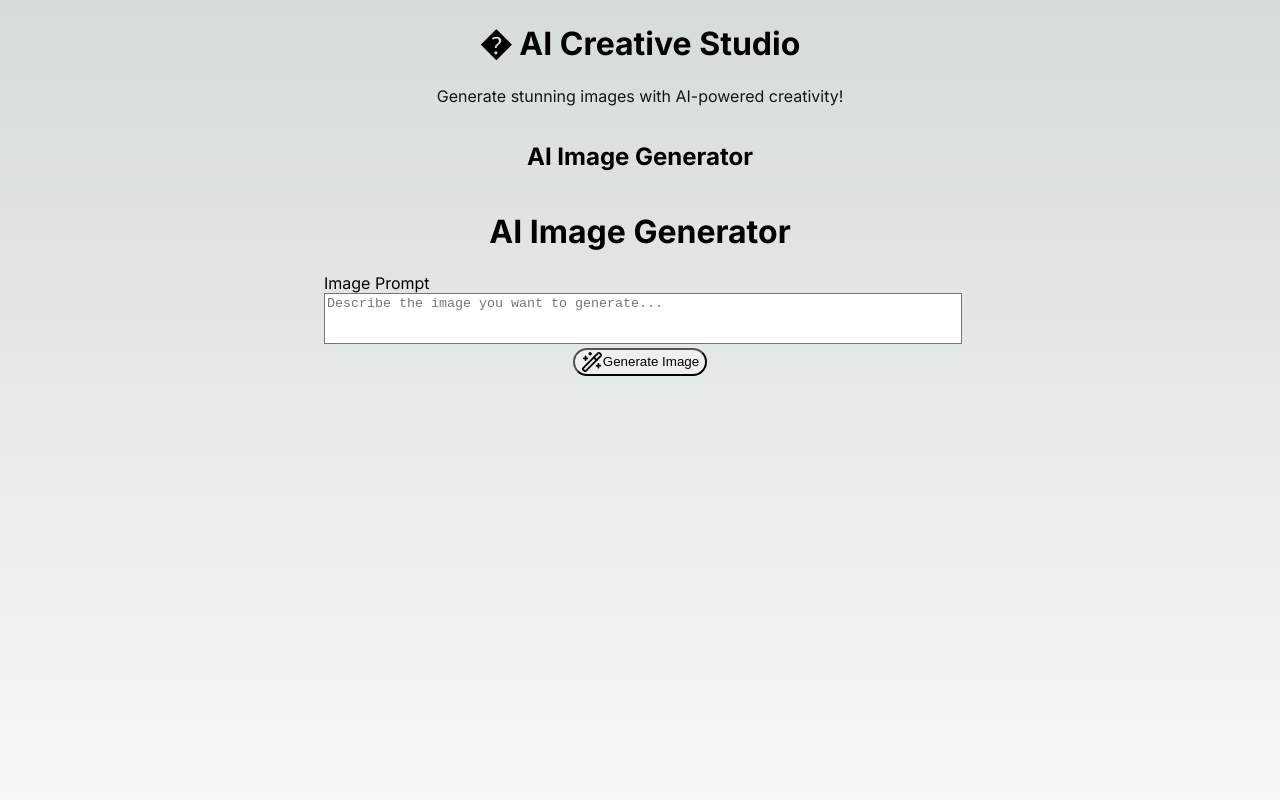
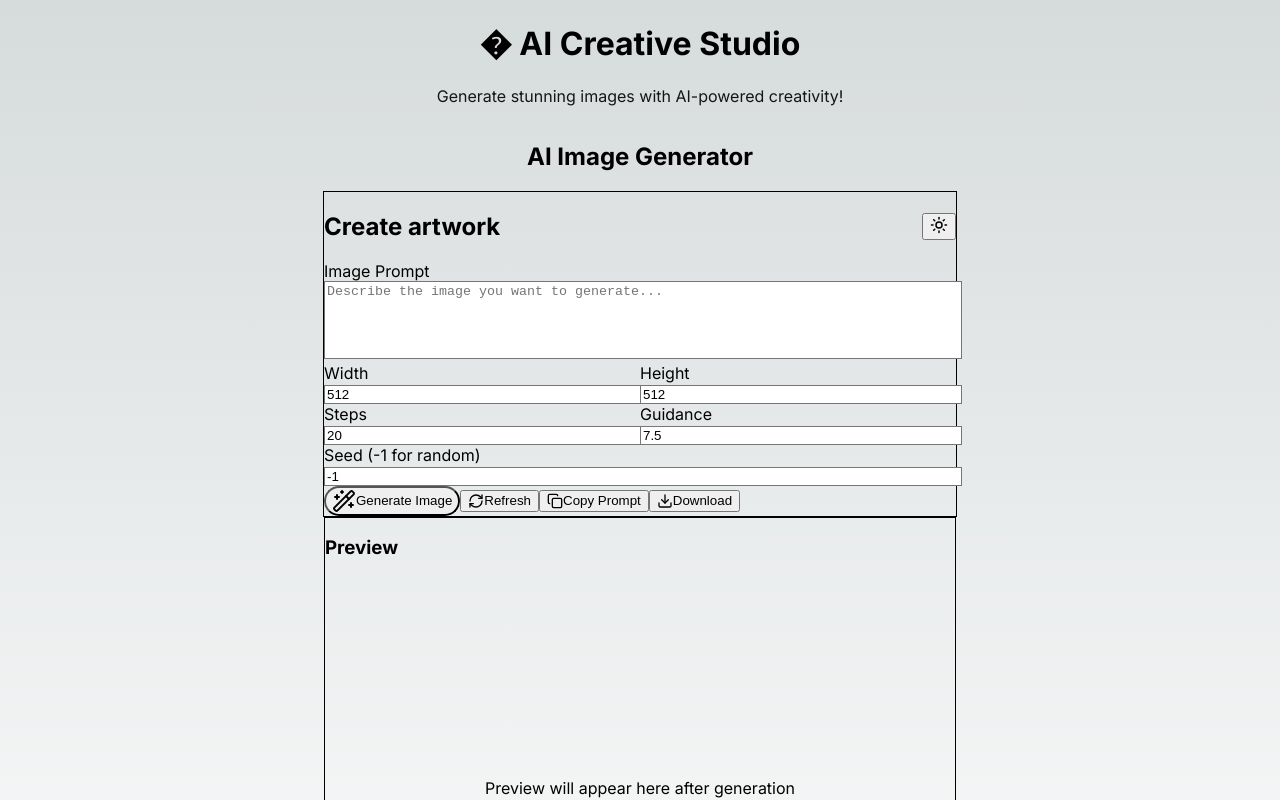
Before and after one commit to anishsinghQB/DiffusionX, a Next.js app: page / in a window 1280 px wide. Shown: the top 800 px of the page. Built offline with nearby package versions, Linux system fonts and the light colour scheme.

Commit message:
Enhance image generator UI and features
cgen-b4733bc6b5cc4fb09b56dc5581fe045b

```diff
--- a/components/image-generator.jsx
+++ b/components/image-generator.jsx
@@ -1,100 +1,287 @@
 'use client'
 
-import { useState } from 'react'
-import { Wand2, Loader2 } from 'lucide-react'
+import { useEffect, useState, useRef } from 'react'
+import { Wand2, Loader2, RefreshCw, Download, Copy, Moon, Sun } from 'lucide-react'
+import { motion, AnimatePresence } from 'framer-motion'
 
 export default function ImageGenerator() {
   const [prompt, setPrompt] = useState('')
   const [isGenerating, setIsGenerating] = useState(false)
-  const [generatedImage, setGeneratedImage] = useState(null)
+  const [imageData, setImageData] = useState(null)
   const [error, setError] = useState('')
 
-  const generateImage = async () => {
+  const [width, setWidth] = useState(512)
+  const [height, setHeight] = useState(512)
+  const [steps, setSteps] = useState(20)
+  const [guidanceScale, setGuidanceScale] = useState(7.5)
+  const [seed, setSeed] = useState(-1)
+
+  const [history, setHistory] = useState([])
+  const [theme, setTheme] = useState('dark')
+
+  const lastPromptRef = useRef('')
+
+  useEffect(() => {
+    try {
+      const stored = localStorage.getItem('ai_image_history')
+      if (stored) setHistory(JSON.parse(stored))
+    } catch (e) {
+      console.error('Failed to load history', e)
+    }
+
+    const savedTheme = localStorage.getItem('theme')
+    if (savedTheme) setTheme(savedTheme)
+    applyTheme(savedTheme || 'dark')
+  }, [])
+
+  useEffect(() => {
+    localStorage.setItem('ai_image_history', JSON.stringify(history))
+  }, [history])
+
+  function applyTheme(t) {
+    const html = document.documentElement
+    if (t === 'dark') html.classList.add('dark')
+    else html.classList.remove('dark')
+  }
+
+  function toggleTheme() {
+    const next = theme === 'dark' ? 'light' : 'dark'
+    setTheme(next)
+    localStorage.setItem('theme', next)
+    applyTheme(next)
+  }
+
+  const generateImage = async (opts = {}) => {
+    if (!prompt || prompt.trim().length === 0) {
+      setError('Please enter a prompt')
+      return
+    }
+
     setIsGenerating(true)
     setError('')
-    setGeneratedImage(null)
+    setImageData(null)
+
+    const payload = {
+      prompt: prompt.trim(),
+      width: opts.width ?? width,
+      height: opts.height ?? height,
+      steps: opts.steps ?? steps,
+      guidance_scale: opts.guidance_scale ?? guidanceScale,
+      seed: opts.seed ?? seed,
+      negative_prompt: '',
+    }
 
     try {
-      const response = await fetch('/api/generate-image', {
+      const res = await fetch('/api/generate-image', {
         method: 'POST',
         headers: { 'Content-Type': 'application/json' },
-        body: JSON.stringify({
-          prompt: prompt.trim(),
-        }),
+        body: JSON.stringify(payload),
       })
 
-      const data = await response.json()
+      const data = await res.json()
 
-      if (!response.ok) throw new Error(data.error || 'Failed to generate image')
+      if (!res.ok) throw new Error(data.error || 'Generation failed')
 
-      setGeneratedImage(data.image)
-    } catch (error) {
-      console.error('Error generating image:', error)
-      setError(error.message || 'Failed to generate image. Please try again.')
+      setImageData({
+        src: data.image,
+        prompt: data.prompt,
+        settings: data.settings,
+        timestamp: Date.now(),
+      })
+
+      lastPromptRef.current = data.prompt
+
+      // push to history
+      setHistory((h) => [
+        {
+          id: Date.now().toString(),
+          image: data.image,
+          prompt: data.prompt,
+          settings: data.settings,
+          createdAt: new Date().toISOString(),
+        },
+        ...h,
+      ])
+    } catch (err) {
+      console.error('Generation error', err)
+      setError(err.message || 'Generation failed')
     } finally {
       setIsGenerating(false)
     }
   }
 
+  const downloadImage = () => {
+    if (!imageData) return
+    const a = document.createElement('a')
+    a.href = imageData.src
+    a.download = `ai-image-${Date.now()}.png`
+    document.body.appendChild(a)
+    a.click()
+    a.remove()
+  }
+
+  const copyPrompt = async () => {
+    if (!lastPromptRef.current) return
+    try {
+      await navigator.clipboard.writeText(lastPromptRef.current)
+    } catch (e) {
+      console.error('Copy failed', e)
+    }
+  }
+
+  const refreshImage = () => {
+    // re-run with same prompt and settings
+    if (!imageData) return
+    const s = imageData.settings || { width, height, steps, guidance_scale: guidanceScale, seed }
+    generateImage({
+      width: s.width,
+      height: s.height,
+      steps: s.steps || s.num_inference_steps,
+      guidance_scale: s.guidance_scale || guidanceScale,
+      seed: s.seed || seed,
+    })
+  }
+
+  const clearHistory = () => {
+    setHistory([])
+    localStorage.removeItem('ai_image_history')
+  }
+
+  const selectHistoryItem = (item) => {
+    setImageData({ src: item.image, prompt: item.prompt, settings: item.settings, timestamp: Date.now() })
+  }
+
   return (
-    <div className="min-h-screen flex flex-col items-center justify-start bg-black p-10 space-y-10">
-      {/* Heading */}
-      <h1 className="text-3xl font-bold text-white tracking-wide">
-        AI Image Generator
-      </h1>
+    <div className="ai-generator-root w-full flex flex-col items-center gap-6 text-gray-900 dark:text-gray-100">
+      <div className="controls-card w-full bg-white/6 dark:bg-black/60 backdrop-blur-sm border border-white/8 rounded-2xl p-6">
+        <div className="header flex items-center justify-between mb-4">
+          <h2 className="generator-title text-2xl font-semibold">Create artwork</h2>
+          <div className="header-actions flex items-center gap-2">
+            <button onClick={toggleTheme} aria-label="Toggle theme" className="icon-btn p-2 rounded-md bg-white/5 hover:bg-white/10">
+              {theme === 'dark' ? <Sun size={18} /> : <Moon size={18} />}
+            </button>
+          </div>
+        </div>
 
-      {/* Prompt Box */}
-      <div className="w-full max-w-2xl space-y-4">
-        <label
-          htmlFor="prompt"
-          className="block text-lg font-semibold text-white"
-        >
-          Image Prompt
-        </label>
+        <label htmlFor="prompt" className="block text-sm font-medium mb-2">Image Prompt</label>
         <textarea
           id="prompt"
           value={prompt}
           onChange={(e) => setPrompt(e.target.value)}
           placeholder="Describe the image you want to generate..."
-          className="w-full p-4 bg-black border border-white/30 rounded-xl text-white placeholder-gray-400 focus:outline-none focus:ring-2 focus:ring-white resize-none"
-          rows="3"
+          className="prompt-input w-full p-4 rounded-xl bg-white/5 border border-white/8 focus:outline-none focus:ring-2 focus:ring-indigo-400 resize-none"
+          rows={3}
         />
+
+        <div className="options-grid grid grid-cols-2 gap-4 mt-4">
+          <div className="option">
+            <label className="block text-sm mb-1">Width</label>
+            <input type="number" value={width} onChange={(e) => setWidth(Number(e.target.value))} className="input-field w-full p-2 rounded-md bg-white/4 border border-white/6" />
+          </div>
+          <div className="option">
+            <label className="block text-sm mb-1">Height</label>
+            <input type="number" value={height} onChange={(e) => setHeight(Number(e.target.value))} className="input-field w-full p-2 rounded-md bg-white/4 border border-white/6" />
+          </div>
+          <div className="option">
+            <label className="block text-sm mb-1">Steps</label>
+            <input type="number" value={steps} onChange={(e) => setSteps(Number(e.target.value))} className="input-field w-full p-2 rounded-md bg-white/4 border border-white/6" />
+          </div>
+          <div className="option">
+            <label className="block text-sm mb-1">Guidance</label>
+            <input step="0.1" type="number" value={guidanceScale} onChange={(e) => setGuidanceScale(Number(e.target.value))} className="input-field w-full p-2 rounded-md bg-white/4 border border-white/6" />
+          </div>
+          <div className="option col-span-2">
+            <label className="block text-sm mb-1">Seed (-1 for random)</label>
+            <input type="number" value={seed} onChange={(e) => setSeed(Number(e.target.value))} className="input-field w-full p-2 rounded-md bg-white/4 border border-white/6" />
+          </div>
+        </div>
+
+        <div className="actions flex items-center gap-3 mt-5">
+          <button onClick={() => generateImage()} className="generate-btn inline-flex items-center gap-2 bg-indigo-600 hover:bg-indigo-700 text-white font-semibold px-4 py-2 rounded-full">
+            {isGenerating ? <Loader2 className="animate-spin" /> : <Wand2 />}
+            <span>{isGenerating ? 'Generating...' : 'Generate Image'}</span>
+          </button>
+
+          <button onClick={refreshImage} className="inline-flex items-center gap-2 bg-white/6 hover:bg-white/10 text-white px-3 py-2 rounded-md">
+            <RefreshCw size={16} />
+            <span className="text-sm">Refresh</span>
+          </button>
+
+          <button onClick={copyPrompt} className="inline-flex items-center gap-2 bg-white/6 hover:bg-white/10 text-white px-3 py-2 rounded-md">
+            <Copy size={16} />
+            <span className="text-sm">Copy Prompt</span>
+          </button>
+
+          <button onClick={downloadImage} className="inline-flex items-center gap-2 bg-white/6 hover:bg-white/10 text-white px-3 py-2 rounded-md">
+            <Download size={16} />
+            <span className="text-sm">Download</span>
+          </button>
+        </div>
+
+        {error && <p className="mt-3 text-sm text-red-400">{error}</p>}
       </div>
 
-      <button
-        onClick={generateImage}
-        className="flex items-center justify-center space-x-3 bg-white text-black font-semibold px-10 py-4 rounded-full shadow-lg hover:bg-gray-200 transition-all duration-200"
-      >
-        {isGenerating ? (
-          <>
-            <Loader2 size={22} className="animate-spin" />
-            <span>Generating...</span>
-          </>
-        ) : (
-          <>
-            <Wand2 size={22} />
-            <span>Generate Image</span>
-          </>
-        )}
-      </button>
+      <div className="preview-and-history w-full flex flex-col lg:flex-row gap-6">
+        <div className="preview-card flex-1 bg-white/6 dark:bg-black/60 border border-white/6 rounded-2xl p-6">
+          <h3 className="text-lg font-medium mb-4">Preview</h3>
 
-      {error && <p className="text-red-500 text-sm">{error}</p>}
+          <div className="preview-inner flex items-center justify-center h-[420px]">
+            <AnimatePresence>
+              {isGenerating && (
+                <motion.div key="loader" initial={{ opacity: 0 }} animate={{ opacity: 1 }} exit={{ opacity: 0 }} className="loader-box flex flex-col items-center gap-3">
+                  <Loader2 className="animate-spin" size={36} />
+                  <p className="text-sm">Generating image, this may take a moment...</p>
+                </motion.div>
+              )}
 
-      {/* Generated Image */}
-      {generatedImage && (
-        <div className="w-full max-w-2xl space-y-6">
-          <div className="bg-black border border-white/20 rounded-xl p-6 shadow-xl">
-            <div className="text-center">
-              <img
-                src={generatedImage}
-                alt="Generated artwork"
-                className="max-w-full h-auto rounded-lg border border-white/20 shadow-lg mx-auto"
-                style={{ maxHeight: '500px' }}
-              />
-            </div>
+              {!isGenerating && imageData && (
+                <motion.img
+                  key={imageData.src}
+                  src={imageData.src}
+                  alt="Generated"
+                  initial={{ opacity: 0, scale: 0.98 }}
+                  animate={{ opacity: 1, scale: 1 }}
+                  exit={{ opacity: 0, scale: 0.98 }}
+                  transition={{ duration: 0.35 }}
+                  className="generated-image max-w-full max-h-full rounded-xl shadow-lg border border-white/10"
+                />
+              )}
+
+              {!isGenerating && !imageData && (
+                <motion.div key="empty" initial={{ opacity: 0 }} animate={{ opacity: 1 }} className="empty-state text-center text-sm text-white/60">
+                  <p>Preview will appear here after generation</p>
+                </motion.div>
+              )}
+            </AnimatePresence>
           </div>
         </div>
-      )}
+
+        <div className="history-card w-full lg:w-96 bg-white/6 dark:bg-black/60 border border-white/6 rounded-2xl p-4">
+          <div className="flex items-center justify-between mb-3">
+            <h3 className="text-lg font-medium">History</h3>
+            <button onClick={clearHistory} className="text-sm text-red-400 hover:underline">Clear</button>
+          </div>
+
+          <div className="history-list flex flex-col gap-3 max-h-[420px] overflow-auto">
+            {history.length === 0 && <p className="text-sm text-white/60">No generated images yet.</p>}
+
+            {history.map((item) => (
+              <div key={item.id} className="history-item flex items-center gap-3 p-2 rounded-md hover:bg-white/5 cursor-pointer" onClick={() => selectHistoryItem(item)}>
+                <img src={item.image} alt={item.prompt} className="w-16 h-10 object-cover rounded-md border border-white/10" />
+                <div className="flex-1 text-sm">
+                  <div className="text-white/90 truncate">{item.prompt}</div>
+                  <div className="text-xs text-white/60">{new Date(item.createdAt).toLocaleString()}</div>
+                </div>
+              </div>
+            ))}
+          </div>
+        </div>
+      </div>
+
+      <style jsx>{`
+        .prompt-input { min-height: 72px }
+        .generated-image { max-height: 420px }
+      `}</style>
     </div>
   )
 }
```
